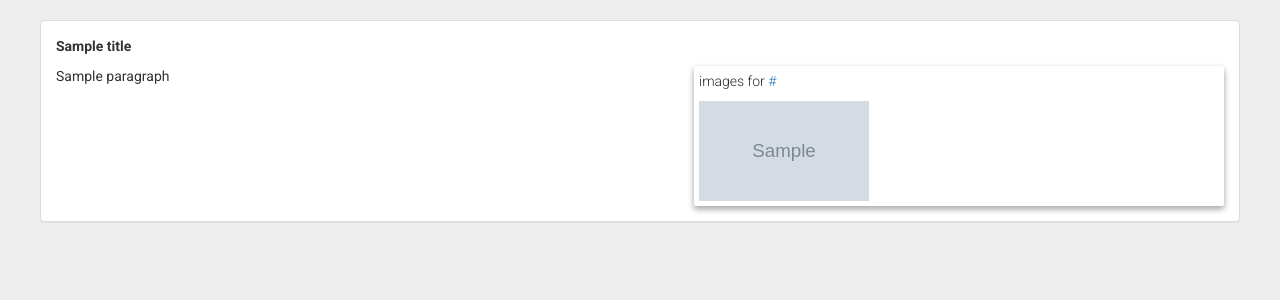
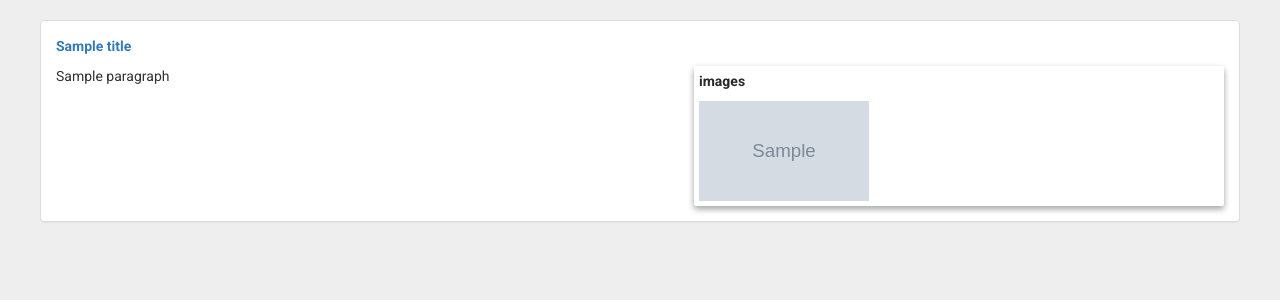
Before and after one commit to KenMutemi/anything-goes, a Django app: template main/templates/main/summary.html in a window 1280 px wide. Shown: the part 135-435 px from the top of the page. Run offline with Django 3.2, Linux system fonts and the light colour scheme; tables that the repository leaves empty hold one stand-in row (values such as "Sample post"); the template is opened without the code that fills it: values that come from a table or form of the project are taken from there, most other values are stand-ins (such as "Sample title", 1, 10 or a date in 2020); grey boxes marked "Sample" are stand-in pictures; some libraries are stand-ins or nearby versions.

Commit message:
Remove url from image div and add place it in body title

```diff
--- a/main/templates/main/summary.html
+++ b/main/templates/main/summary.html
@@ -13,7 +13,7 @@
   </ul>
 </div>
 {% else %}
-    <p><b>{{ title }}</b></p>
+  <p><b><a href="{{ url }}">{{ title }}</a></b></p>
     <div id="left-col">
   {% for paragraph in paragraphs %}
     <p>{{ paragraph }}</p>
@@ -21,7 +21,7 @@
     </div>
     {% if images %}
     <div id="right-col" class="well">
-      <p>images for <a href="{{ url }}">{{ url }}</a></p>
+      <p><b>images</b></p>
   {% for image in images %}
     <img width="170" height="100" onerror='this.style.display = "none"' src="{{ image }}" />
   {% endfor %}
```
